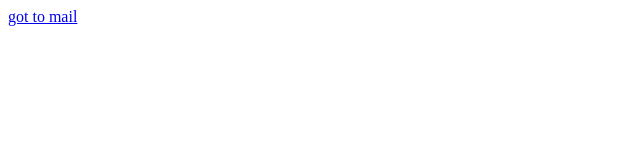
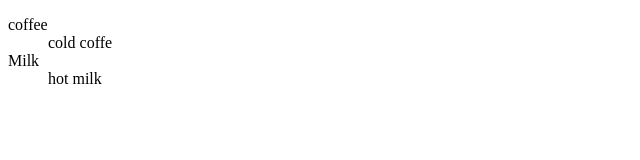
Before and after one commit to abhishek-mishradev/HTML_dev, a plain HTML site: page index.html in a window 1280 px wide. Shown: the whole page, without its empty margins (0-640 px from the left). Drawn offline with Linux system fonts and the light colour scheme.

Commit message:
description tag

```diff
--- a/index.html
+++ b/index.html
@@ -6,7 +6,12 @@
     <title>Document</title>
 </head>
 <body>
-<a href="mailto:abc@gmail.com ?subject=Testing for mail&body=This is only a test!">got to mail</a>
+<dl>
+    <dt>coffee</dt>
+    <dd>cold coffe</dd>
+    <dt>Milk</dt>
+    <dd>hot milk</dd>
+</dl>
 
 </body>
 </html>
```
